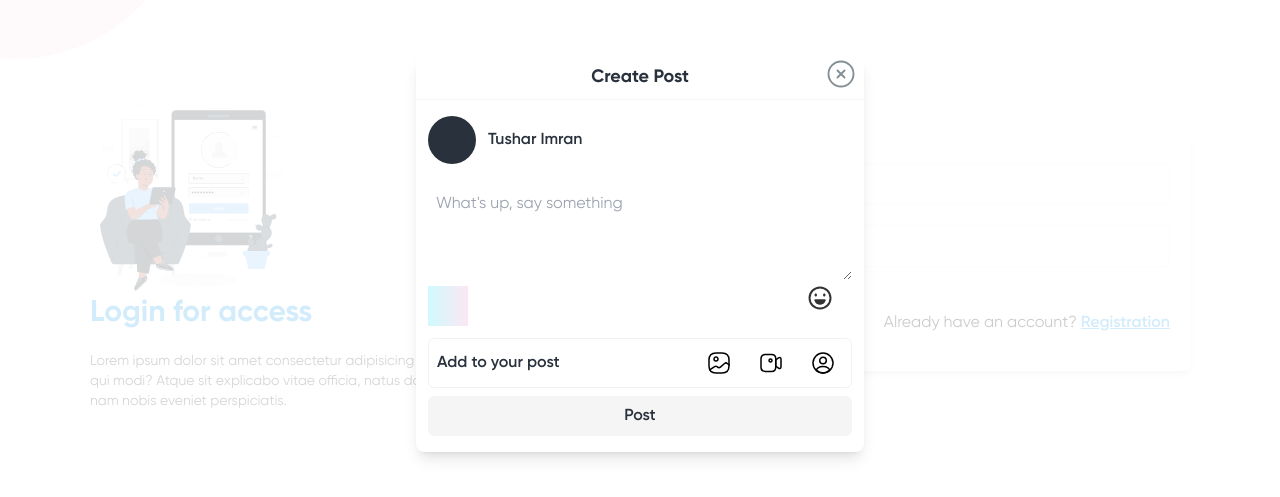
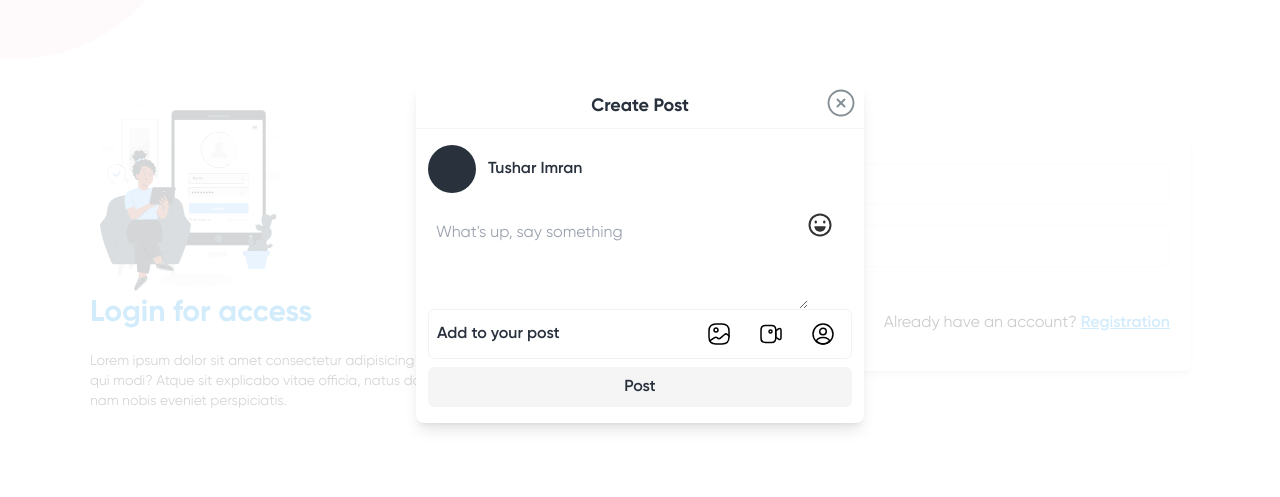
Before and after one commit to tushar-h789/blitz-social-media-client, a React (Vite) app: page /login in a window 1280 px wide. Shown: the part 147-644 px from the top of the page. Built offline with nearby package versions, Linux system fonts and the light colour scheme.

Commit message:
post popup work

```diff
--- /dev/null
+++ b/src/components/HomeComponents/PostHome/createPostPopup/EmojiPickers.jsx
@@ -0,0 +1,67 @@
+import { useEffect, useState } from "react";
+import Feeling from "../../../../assets/svg/Feeling";
+import EmojiPicker from "emoji-picker-react";
+
+export default function EmojiPickers({ text, setText, textRef, changePart }) {
+  const [picker, setPicker] = useState(false);
+  const [cursorPosition, setCoursorPosition] = useState();
+
+  const handleEmoji = ({ emoji }, e) => {
+    const ref = textRef.current;
+    ref.focus();
+    const start = text.substring(e, ref.selectionStart);
+    const end = text.substring(ref.selectionEnd);
+    const nextTask = start + emoji + end;
+    setText(nextTask);
+    setCoursorPosition(start.length + emoji.length);
+  };
+
+  useEffect(() => {
+    textRef.current.selectionEnd = cursorPosition;
+  }, [cursorPosition]);
+
+  return (
+    <div>
+      <div className={`${changePart ? "flex justify-between mt-5" : 'mt-5'}`} >
+        <textarea
+          ref={textRef}
+          onChange={(e) => setText(e.target.value)}
+          maxLength={100}
+          value={text}
+          placeholder="What's up, say something"
+          className={`${changePart ? "w-[90%] min-h-24 outline-none p-2 font-gilroyNormal text-base" : "w-full min-h-24 outline-none p-2 font-gilroyNormal text-base"}`}
+        />
+
+        {
+          changePart && <div className="mr-5 cursor-pointer relative">
+          <div onClick={() => setPicker((prev) => !prev)}>
+            <Feeling />
+          </div>
+          {picker && (
+            <div className="absolute -top-[465px] -right-8">
+              <EmojiPicker onEmojiClick={handleEmoji} />
+            </div>
+          )}
+        </div>
+        }
+      </div>
+
+      {!changePart && (
+        <div className="flex justify-between mb-3">
+          <div className="w-10 h-10 bg-gradient-to-r from-cyan-100 to-pink-100 cursor-pointer"></div>
+
+          <div className="mr-5 cursor-pointer relative">
+            <div onClick={() => setPicker((prev) => !prev)}>
+              <Feeling />
+            </div>
+            {picker && (
+              <div className="absolute -top-[465px] -right-8">
+                <EmojiPicker onEmojiClick={handleEmoji} />
+              </div>
+            )}
+          </div>
+        </div>
+      )}
+    </div>
+  );
+}
--- /dev/null
+++ b/src/components/HomeComponents/PostHome/createPostPopup/ImageViewer.jsx
@@ -0,0 +1,10 @@
+
+import EmojiPickers from './EmojiPickers'
+
+export default function ImageViewer({text, setText, textRef}) {
+  return (
+    <div>
+      <EmojiPickers text={text} setText={setText} textRef={textRef} changePart/>
+    </div>
+  )
+}
--- a/src/components/HomeComponents/PostHome/createPostPopup/index.jsx
+++ b/src/components/HomeComponents/PostHome/createPostPopup/index.jsx
@@ -1,11 +1,14 @@
-import EmojiPicker from "emoji-picker-react";
 import { CircleCloseIcon } from "../../../../assets/svg/CircleClose";
 import AddPost from "./AddPost";
-import { useState } from "react";
-import Feeling from "../../../../assets/svg/Feeling";
+import { useRef, useState } from "react";
+import EmojiPickers from "./EmojiPickers";
+import ImageViewer from "./ImageViewer";
 
 const CreatePostPopUp = () => {
-  const [picker, setPicker] = useState(false);
+  const [text, setText] = useState("");
+  const [show, setShow] = useState(true);
+  const textRef = useRef();
+
   return (
     <div className="absolute top-0 left-0 flex justify-center items-center bg-blur w-full h-screen z-20">
       <div className="w-[35%] bg-white shadow-lg rounded-lg">
@@ -28,30 +31,23 @@ const CreatePostPopUp = () => {
             </div>
           </div>
 
-          <div className="mt-5">
-            <textarea
-              placeholder="What's up, say something"
-              className="w-full min-h-24 outline-none p-2 font-gilroyNormal text-base"
-            />
-          </div>
+          {!show ? (
+            <>
+              <EmojiPickers text={text} setText={setText} textRef={textRef} />
+              <div>
+                <AddPost />
+              </div>
+            </>
+          ) : (
+            <>
+              <ImageViewer text={text} setText={setText} textRef={textRef}/>
+              <div>
+                <AddPost />
+              </div>
 
-          <div className="flex justify-between mb-3">
-            <div className="w-10 h-10 bg-gradient-to-r from-cyan-100 to-pink-100 cursor-pointer"></div>
-            <div className="mr-5 cursor-pointer relative">
-              <div onClick={()=>setPicker(prev =>!prev)}>
-              <Feeling />
-              </div>
-              {picker && (
-                <div className="absolute -top-[465px] -right-8">
-                  <EmojiPicker />
-                </div>
-              )}
-            </div>
-          </div>
+            </>
+          )}
 
-          <div>
-            <AddPost />
-          </div>
           <div className="mt-2">
             <button className="w-full bg-white-100 hover:bg-black hover:text-white transition-all ease-linear duration-100 p-2 font-gilroySemiBold text-black text-base rounded-md">
               Post
```
